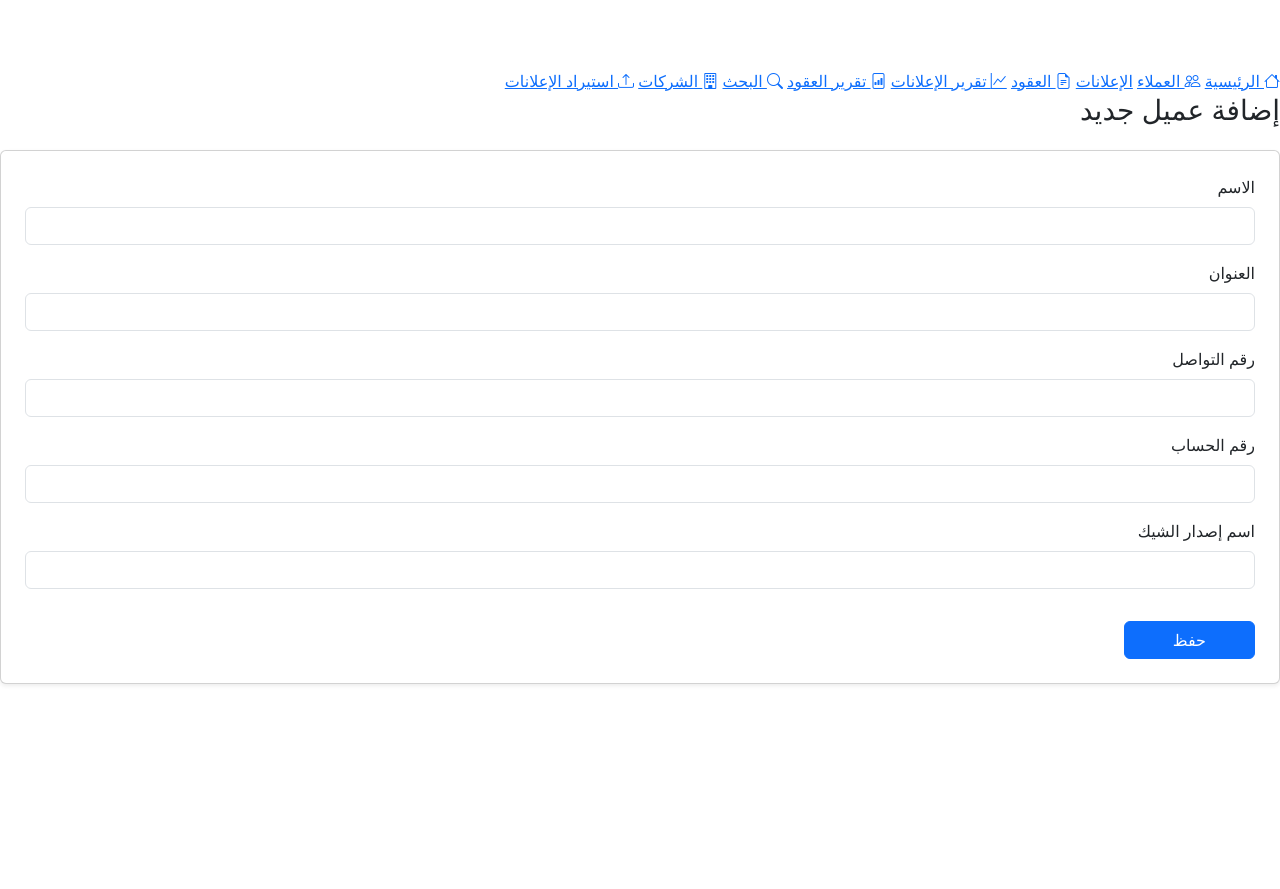
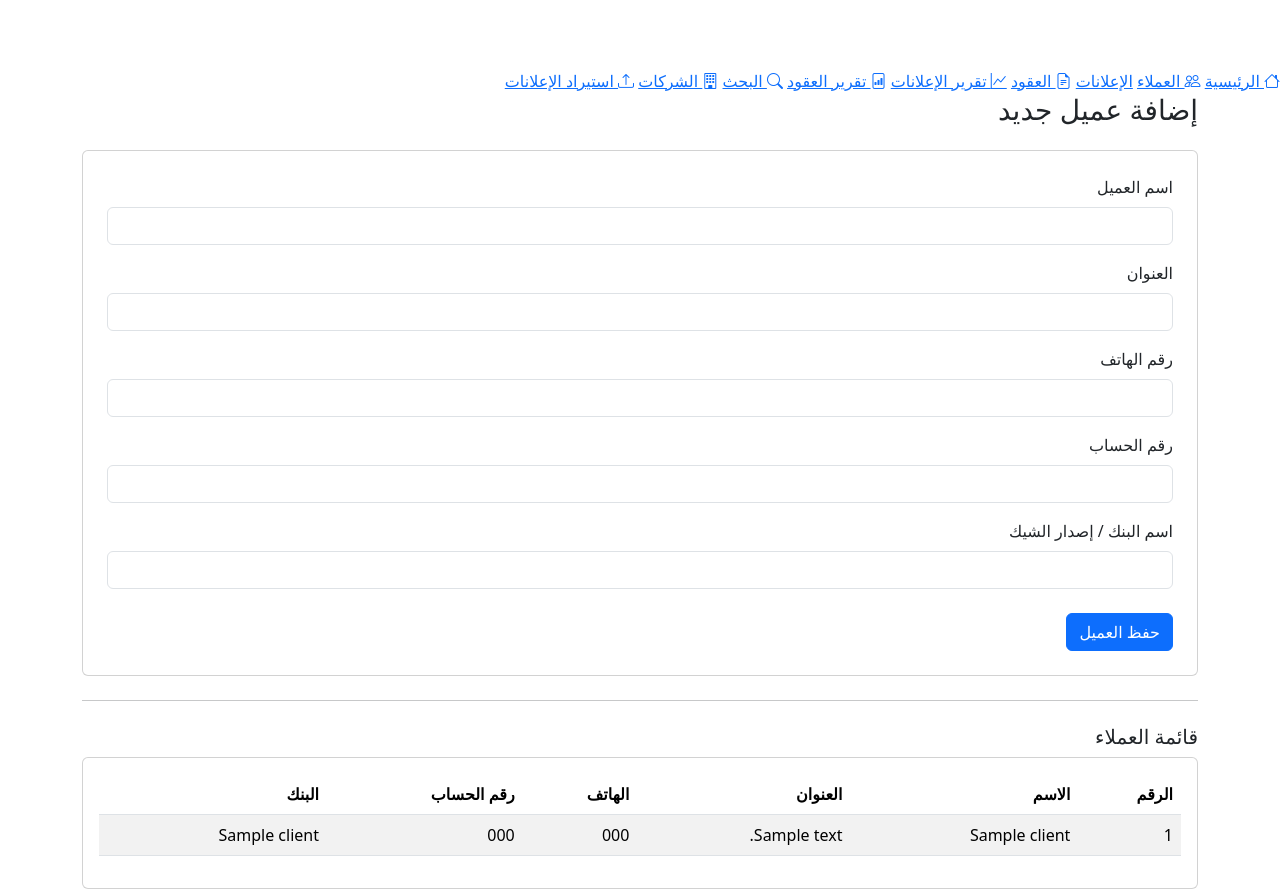
Before and after one commit to effatahmed67-ship-it/ads-system, a Flask app: page /clients in a window 1280 px wide. Before the commit the page ends 685 px from the top, so only its background shows below. Run offline with Flask 3, Linux system fonts and the light colour scheme; tables that the repository leaves empty hold one stand-in row (values such as "Sample post").

Commit message:
Update add-client.html

```diff
--- a/templates/add-client.html
+++ b/templates/add-client.html
@@ -1,14 +1,14 @@
 {% extends "base.html" %}
 {% block content %}
 
+<div class="container">
     <h3 class="mb-4">إضافة عميل جديد</h3>
 
-<div class="card p-4 shadow-sm">
-
-    <form method="post">
+    <div class="card p-4">
+        <form method="post" action="{{ url_for('add_client') }}">
 
             <div class="mb-3">
-            <label class="form-label">الاسم</label>
+                <label class="form-label">اسم العميل</label>
                 <input type="text" name="name" class="form-control" required>
             </div>
 
@@ -18,23 +18,54 @@
             </div>
 
             <div class="mb-3">
-            <label class="form-label">رقم التواصل</label>
+                <label class="form-label">رقم الهاتف</label>
                 <input type="text" name="phone" class="form-control">
             </div>
 
             <div class="mb-3">
                 <label class="form-label">رقم الحساب</label>
-            <input type="text" name="account" class="form-control">
+                <input type="text" name="account_number" class="form-control">
             </div>
 
             <div class="mb-3">
-            <label class="form-label">اسم إصدار الشيك</label>
-            <input type="text" name="cheque" class="form-control">
+                <label class="form-label">اسم البنك / إصدار الشيك</label>
+                <input type="text" name="bank_name" class="form-control">
             </div>
 
-        <button class="btn btn-primary px-5 mt-3">حفظ</button>
+            <button class="btn btn-primary mt-2">حفظ العميل</button>
+        </form>
+    </div>
 
-    </form>
+    <hr class="my-4">
+
+    <h5>قائمة العملاء</h5>
+
+    <div class="card p-3">
+        <table class="table table-striped table-hover">
+            <thead>
+                <tr>
+                    <th>الرقم</th>
+                    <th>الاسم</th>
+                    <th>العنوان</th>
+                    <th>الهاتف</th>
+                    <th>رقم الحساب</th>
+                    <th>البنك</th>
+                </tr>
+            </thead>
+            <tbody>
+                {% for c in clients %}
+                <tr>
+                    <td>{{ c.id }}</td>
+                    <td>{{ c.name }}</td>
+                    <td>{{ c.address }}</td>
+                    <td>{{ c.phone }}</td>
+                    <td>{{ c.account_number }}</td>
+                    <td>{{ c.bank_name }}</td>
+                </tr>
+                {% endfor %}
+            </tbody>
+        </table>
+    </div>
 
 </div>
 
```
Lines whose indentation alone changed are shown as unchanged.
